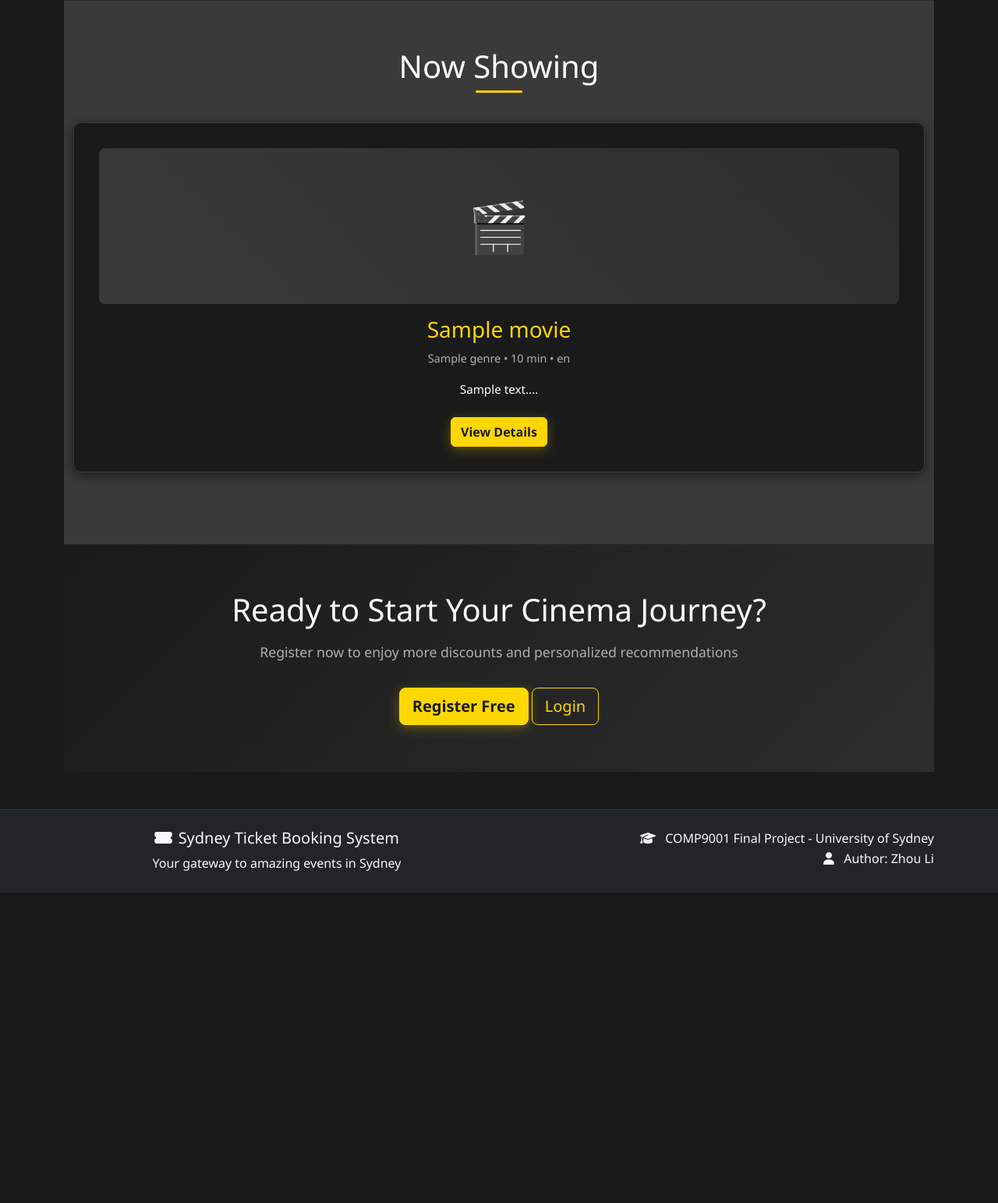
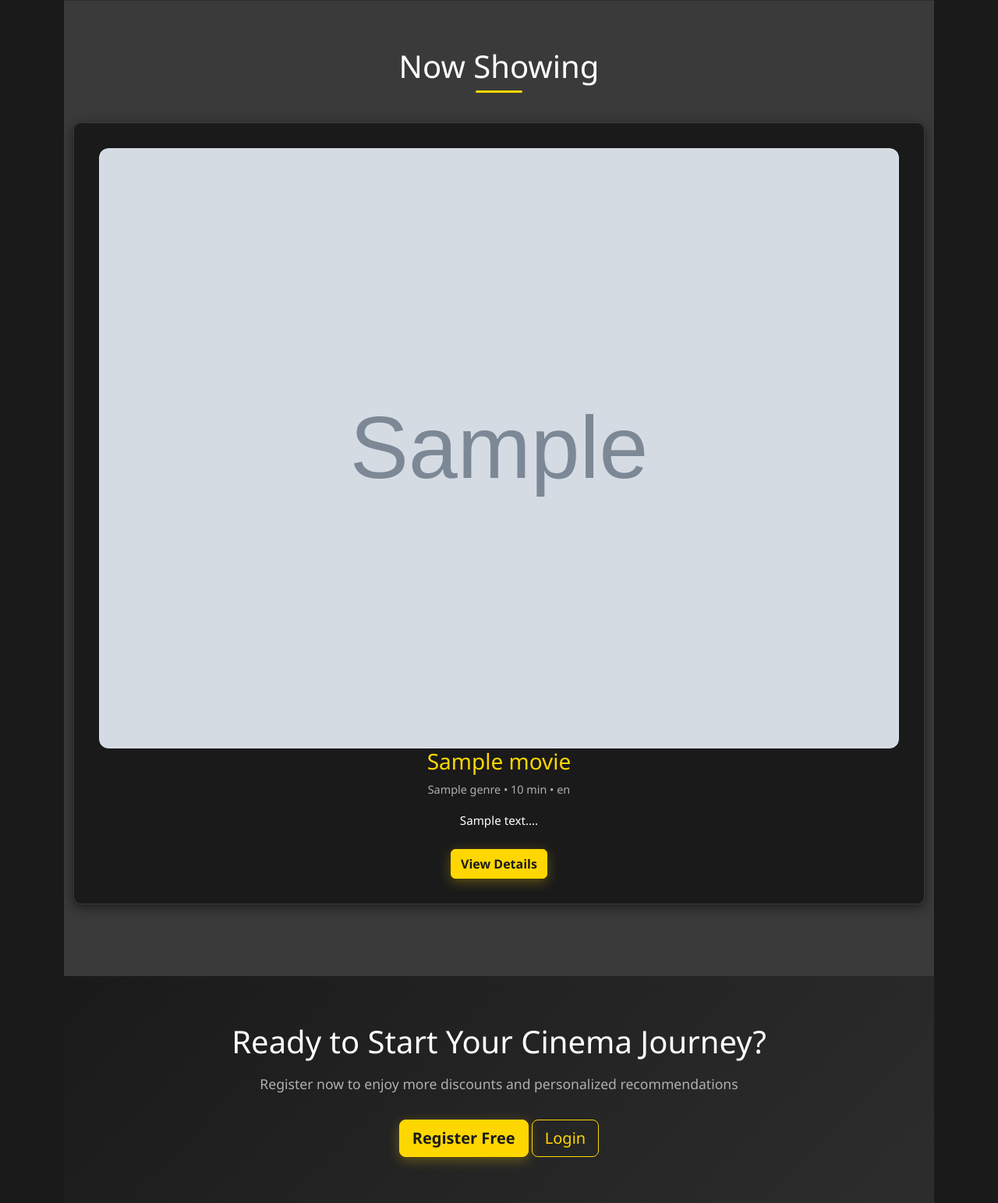
Before and after one commit to Sumile-leo/Sydney-Cinema-Booking-System, a Flask app: template web/templates/index.html in a window 1280 px wide. Shown: the part 2049-3592 px from the top of the page at 78% size. Before the commit the page ends 3194 px from the top, so only its background shows below. Run offline with Flask 3, Linux system fonts and the light colour scheme; the template is opened without the code that fills it: most values are stand-ins (such as "Sample title", 1, 10 or a date in 2020); grey boxes marked "Sample" are stand-in pictures.

Commit message:
Add poster images to index page movies section

```diff
--- a/web/templates/index.html
+++ b/web/templates/index.html
@@ -79,7 +79,11 @@
                 {% for movie in movies %}
                 <div class="movie-card">
                     <div class="movie-poster">
+                        {% if movie.poster_url %}
+                        <img src="{{ movie.poster_url }}" alt="{{ movie.title }}" class="movie-poster-img">
+                        {% else %}
                         <div class="poster-placeholder">🎬</div>
+                        {% endif %}
                     </div>
                     <div class="movie-info">
                         <h3>{{ movie.title }}</h3>
@@ -114,4 +118,32 @@
         </div>
     </div>
 </div>
+
+<style>
+.movie-poster {
+    overflow: hidden;
+    border-radius: 12px;
+}
+
+.movie-poster-img {
+    width: 100%;
+    height: 100%;
+    object-fit: cover;
+    border-radius: 12px;
+    transition: transform 0.3s ease;
+}
+
+.movie-card:hover .movie-poster-img {
+    transform: scale(1.05);
+}
+
+.movie-card {
+    position: relative;
+    z-index: 1;
+}
+
+.movie-card:hover {
+    z-index: 2;
+}
+</style>
 {% endblock %}
```
